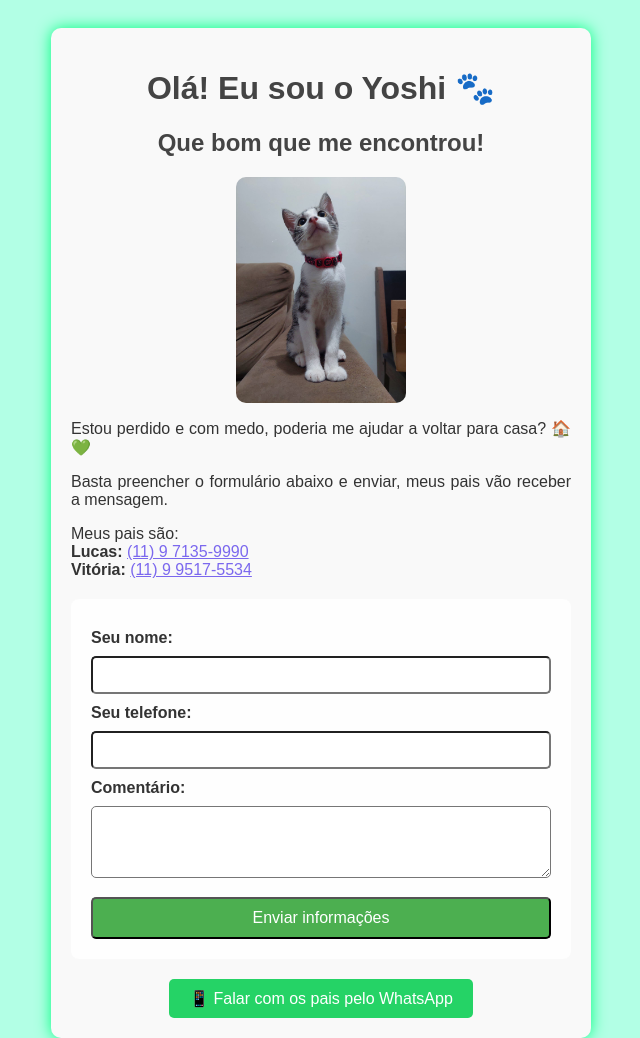
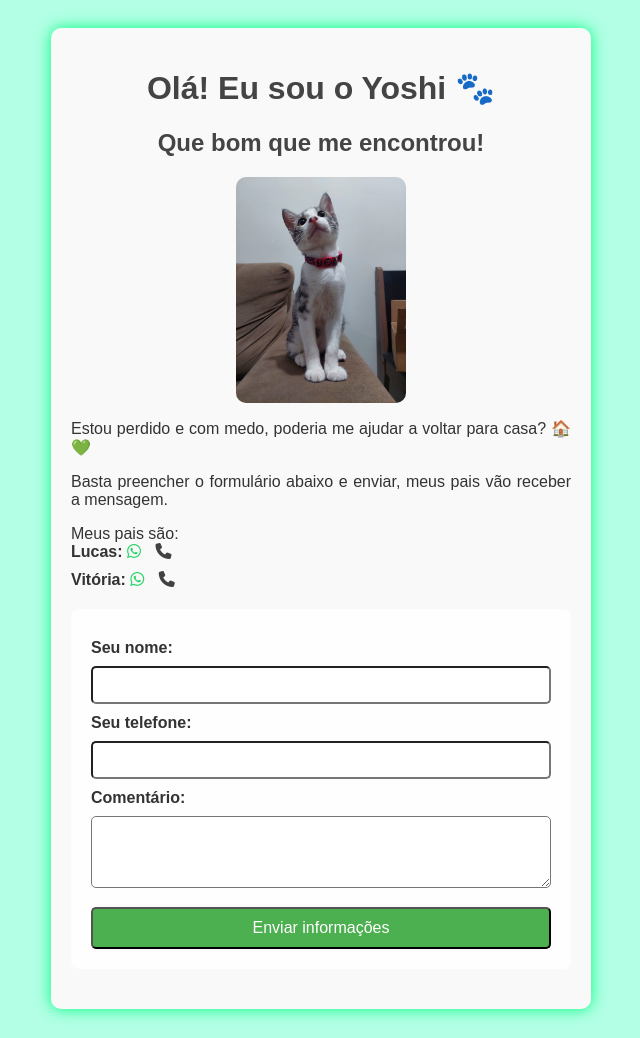
Before and after one commit to lucasramosfs/yoshi, a plain HTML site: page index.html in a window 1280 px wide. Shown: the top 1038 px of the page, without its empty margins (319-959 px from the left). Drawn offline with Linux system fonts and the light colour scheme.

Commit message:
ajustando icones

```diff
--- a/index.html
+++ b/index.html
@@ -4,6 +4,7 @@
   <meta charset="UTF-8">
   <title>Encontrei o Yoshi!</title>
   <meta name="viewport" content="width=device-width, initial-scale=1">
+  <link rel="stylesheet" href="https://cdnjs.cloudflare.com/ajax/libs/font-awesome/6.5.0/css/all.min.css">
   <style>
     body {
       font-family: Arial, sans-serif;
@@ -90,13 +91,22 @@
       display: inline-block;
     }
     .tutores a {
+      text-decoration: none;
       color: mediumslateblue;
     }
     .tutores a:hover {
-      text-decoration: underline;
+      text-decoration: none;
       font-weight: bold;
+      font-size: 1.2rem;
     }
-
+    .fa-whatsapp{
+      margin-right: 10px;
+      color: #25D366;
+    }
+    .fa-phone{
+      color: #424242;
+      font-weight: opacity ;
+    }
     #loading-overlay {
       position: fixed;
       top: 0;
@@ -148,10 +158,29 @@
     <img src="./src/images/yoshi.jpg" alt="Foto do gato">
     <p>Estou perdido e com medo, poderia me ajudar a voltar para casa? 🏠💚</p>
     <p>Basta preencher o formulário abaixo e enviar, meus pais vão receber a mensagem.</p>
-    <p class="tutores">
+    <p class="tutores lucas" >
       Meus pais são:<br>
-      <strong>Lucas: </strong><a href="tel:+5511971359990" target="_blank">(11) 9 7135-9990</a><br>
-      <strong>Vitória: </strong><a href="tel:+5511995175534" target="_blank">(11) 9 9517-5534</a>
+
+      <strong>Lucas: </strong>
+      <a href="https://wa.me/5511971359990" target="_blank">
+        <i class="fab fa-whatsapp"></i>
+      </a>
+
+      <!-- Link para ligar -->
+      <a href="tel:+5511971359990">
+        <i class="fas fa-phone"></i>
+      </a>
+      </p>
+      <p class="tutores vitoria">
+      <strong>Vitória: </strong>
+      <a href="https://wa.me/5511995175534" target="_blank">
+        <i class="fab fa-whatsapp"></i>
+      </a>
+
+      <!-- Link para ligar -->
+      <a href="tel:+5511995175534">
+        <i class="fas fa-phone"></i>
+      </a>
     </p>
 
     <form id="encontrou-form" action="https://formsubmit.co/lucasramosfs@outlook.com.br" method="POST" target="hidden_iframe">
@@ -170,9 +199,6 @@
       <button type="submit">Enviar informações</button>
     </form>
     <iframe name="hidden_iframe" style="display:none;"></iframe>
-    <div class="whatsapp">
-      <a href="https://wa.me/5511971359990" target="_blank">📱 Falar com os pais pelo WhatsApp</a>
-    </div>
   </div>
 
   <!-- Tela de carregamento / agradecimento -->
```
